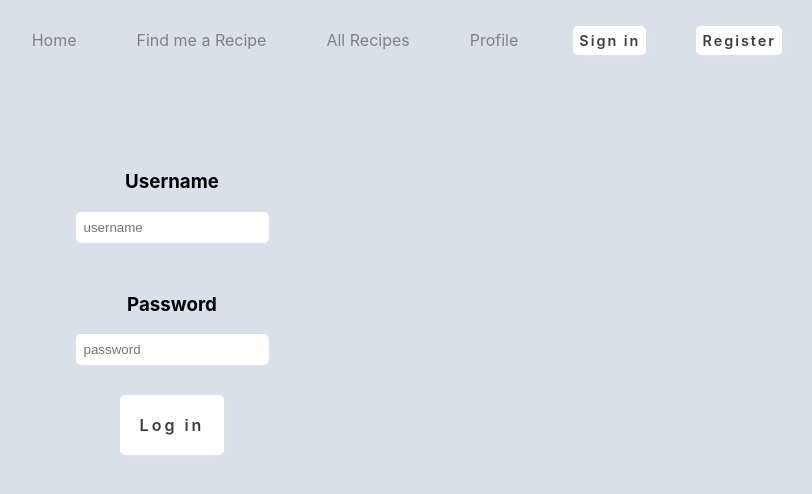
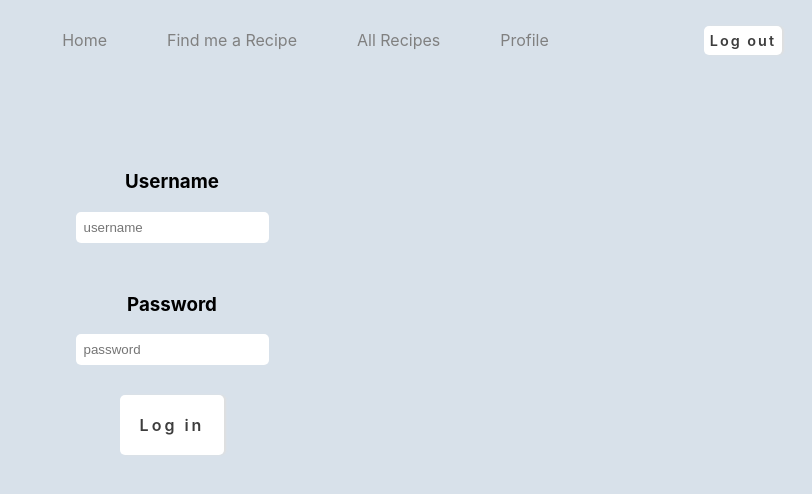
Before and after one commit to Tomdenboer/CookingBuddy, a React (Create React App) app in the folder cooking-buddy/: page /signin in a window 1280 px wide. Shown: the top 494 px of the page, without its empty margins (468-1280 px from the left). Built offline with nearby package versions, Linux system fonts and the light colour scheme; sample sign-in values are in the browser's storage.

Commit message:
created a log out. also changed the navbar based on whethet someone is logged in

```diff
--- a/cooking-buddy/src/Components/App.js
+++ b/cooking-buddy/src/Components/App.js
@@ -12,7 +12,6 @@ function App() {
   return (
     <div className="App">
       <NavBar></NavBar>
-      <BrowserRouter>
         <Routes>
           <Route index element={<Home/>}/>
           <Route path="recipes" element={<Recipes/>}/>
@@ -20,7 +19,6 @@ function App() {
           <Route path={"register"} element={<Register/>} />
           <Route path={"signin"} element={<LogIn/>} />
         </Routes>
-      </BrowserRouter>
     </div>
   );
 }
--- a/cooking-buddy/src/Components/Common/CustomButton.js
+++ b/cooking-buddy/src/Components/Common/CustomButton.js
@@ -3,17 +3,16 @@
     We get a onclick, path and of course the text content from the props.
 */
 
-import React, {Fragment} from 'react';
+import React, {Fragment, useEffect} from 'react';
 import styles from './CustomButton.module.css';
 
 function CustomButton (props) {
-
     // changes button size based on prop input. I think without sass this is a decent way to do it.
     var buttonSize = props.size === "small" ? styles.small : styles.big;
 
     return (
         <Fragment>
-            <a className={[styles.button, buttonSize].join(" ")} onClick={props.clickEvent} href={props.path}>{props.content}</a>
+            <a ref={props.innerRef} className={[styles.button, buttonSize].join(" ")} onClick={props.clickEvent} href={props.path}>{props.content}</a>
         </Fragment>
     );
 }
--- a/cooking-buddy/src/Components/Common/NavBar.js
+++ b/cooking-buddy/src/Components/Common/NavBar.js
@@ -1,7 +1,34 @@
 import styles from './NavBar.module.css';
 import CustomButton from '../Common/CustomButton';
+import { AuthenticationContext } from '../../context/AuthenticationContext';
+import { useNavigate } from 'react-router-dom';
+import { useContext, useEffect} from 'react';
 
 function NavBar() {
+    const {isAuthenticated} = useContext(AuthenticationContext);
+    const {handleLogout} = useContext(AuthenticationContext);
+    let registerRef = HTMLTimeElement;
+    let loginRef = HTMLElement;
+    let logOutRef = HTMLElement | null;
+    const navigate = useNavigate();
+
+    useEffect(() => {
+        if(isAuthenticated()) {
+            registerRef.style.display = "none";
+            loginRef.style.display = "none";
+            logOutRef.style.display = "inline";
+        } else {
+            registerRef.style.display = "inline";
+            logOutRef.style.display = "none";
+            loginRef.style.display = "inline";
+        }
+    });
+
+    function signOut() {
+        handleLogout();
+        navigate("/");
+    }
+
     return (
         <nav className={styles.navBar}>
             <ul className={styles.menuItems}>
@@ -9,8 +36,22 @@ function NavBar() {
                 <li><a href="#" className={styles.link}>Find me a Recipe</a></li>
                 <li><a href="recipes" className={styles.link}>All Recipes</a></li>
                 <li><a href="#" className={styles.link}>Profile</a></li>
-                <li><CustomButton content="Sign in" path="/login" size="small"></CustomButton></li>
-                <li><CustomButton content="Register" path="/register" size="small"></CustomButton></li>
+                <li>
+                    <div ref={node => {loginRef = node}}>
+                        <CustomButton id="signIn" content="Sign in" path="/signin" size="small"></CustomButton>
+                    </div>
+                </li>
+                <li>
+                    <div ref={node => {registerRef = node}}>
+                        <CustomButton id="register" content="Register" path="/register" size="small"></CustomButton>
+                    </div>
+                </li>
+                <li>
+                    <div ref={node => {logOutRef = node}}>
+                         <CustomButton  id="logOut" content="Log out" clickEvent={signOut} cli size="small"></CustomButton>
+                    </div>
+                </li>
+
             </ul>
         </nav>
     );
--- a/cooking-buddy/src/Components/Pages/Home.js
+++ b/cooking-buddy/src/Components/Pages/Home.js
@@ -4,10 +4,8 @@ import { useEffect } from 'react';
 import strawberries from '../../Assets/aardlingen.jpg';
 
 function Home() {
-    // this effect is a decent way to set background dynamicly without scoped css.
+    // this effect is a kind of decent way to set background dynamicly without scoped css.
     useEffect(() => {
-        console.log(strawberries)
-        // document.body.classList.add(styles.body)
         document.body.className = styles.body;
     }, []);
     return (
--- a/cooking-buddy/src/Components/Pages/LogIn.js
+++ b/cooking-buddy/src/Components/Pages/LogIn.js
@@ -38,7 +38,6 @@ function LogIn() {
         } else {
             setValidationMessage("Please fill in all the fields.")
         }
-        console.log(isAuthenticated());
     }
 
     return (
--- a/cooking-buddy/src/context/AuthenticationContext.js
+++ b/cooking-buddy/src/context/AuthenticationContext.js
@@ -11,6 +11,10 @@ function AuthenticationContextProvider({children}) {
         } else return false;
     }
 
+    function handleLogout() {
+        localStorage.removeItem("token");
+    }
+
     function handleLogin(loginResponse) {
         let token = loginResponse.accessToken;
         delete loginResponse.accessToken;
@@ -18,7 +22,7 @@ function AuthenticationContextProvider({children}) {
         setUserInfo(loginResponse);
     }
     return (
-        <AuthenticationContext.Provider value={{handleLogin, isAuthenticated}}>
+        <AuthenticationContext.Provider value={{handleLogin, isAuthenticated, handleLogout}}>
             {children}
         </AuthenticationContext.Provider>
     );
--- a/cooking-buddy/src/index.js
+++ b/cooking-buddy/src/index.js
@@ -4,13 +4,16 @@ import './index.css';
 import App from './Components/App';
 import reportWebVitals from './reportWebVitals';
 import AuthenticationContextProvider from './context/AuthenticationContext';
+import { BrowserRouter } from 'react-router-dom';
 
 const root = ReactDOM.createRoot(document.getElementById('root'));
 root.render(
   // NOTE: disabled strict mode because of many api calls.
   <>
   <AuthenticationContextProvider>
-    <App />
+    <BrowserRouter>
+      <App />
+    </BrowserRouter>
   </AuthenticationContextProvider>
   </>
 );
```
